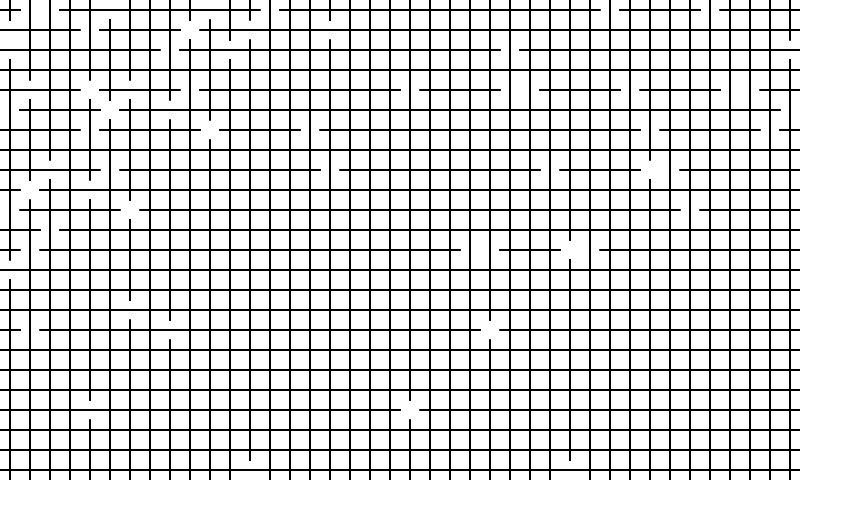
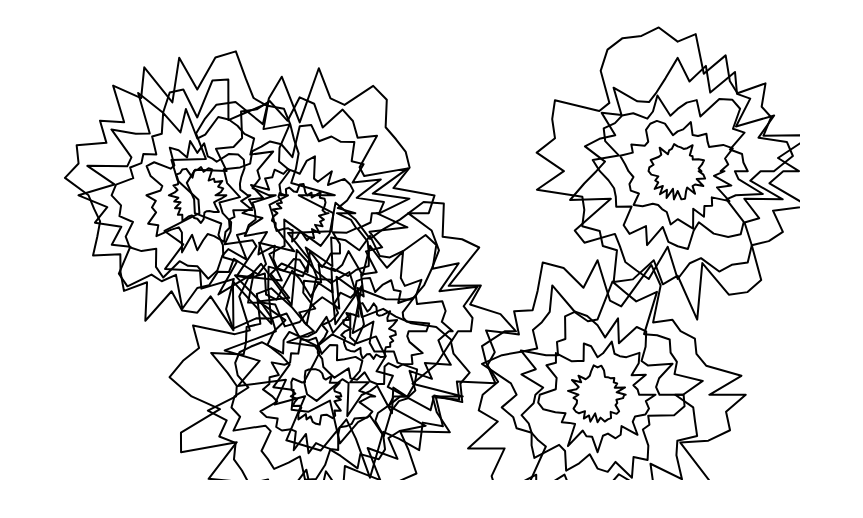
Before and after one commit to tristandetroy-sys/trmnl-topografie-art, a plain HTML site: page index.html in a window 1280 px wide. Shown: the whole page, without its empty margins (0-863 px from the left). Drawn offline with Linux system fonts and the light colour scheme.

Commit message:
Update index.html

```diff
--- a/index.html
+++ b/index.html
@@ -2,7 +2,7 @@
 <html>
 <head>
 <meta charset="UTF-8">
-  <title>Topografie Isolinien</title>
+<title>Topografie</title>
 </head>
 <body style="margin:0;background:white;">
 <svg id="svg" width="800" height="480" viewBox="0 0 800 480"
@@ -11,73 +11,45 @@
 <script>
 const svg = document.getElementById("svg");
 
-const width = 800;
-const height = 480;
-const cell = 20;          // Auflösung des Höhenfelds
-const levels = 7;         // Anzahl Höhenlinien
-const noiseScale = 0.08;  // „Zoom“ der Landschaft
+const blobs = 6;          // Anzahl „Berge“
+const rings = 5;          // Höhenlinien pro Berg
+const baseRadius = 120;
+const noise = 0.25;
 
-// Einfacher, weicher 2D-Noise
-function noise(x, y) {
-  return Math.sin(x * noiseScale) +
-         Math.sin(y * noiseScale) +
-         Math.sin((x + y) * noiseScale * 0.7);
+function rand(min, max) {
+  return Math.random() * (max - min) + min;
 }
 
-// Höhenfeld berechnen
-let field = [];
-for (let y = 0; y <= height; y += cell) {
-  let row = [];
-  for (let x = 0; x <= width; x += cell) {
-    row.push(noise(x, y));
+function blobPath(cx, cy, r) {
+  let d = "";
+  const steps = 48;
+
+  for (let i = 0; i <= steps; i++) {
+    const a = (i / steps) * Math.PI * 2;
+    const n = r * (1 + rand(-noise, noise));
+    const x = cx + Math.cos(a) * n;
+    const y = cy + Math.sin(a) * n;
+    d += (i === 0 ? "M" : "L") + x + " " + y;
   }
-  field.push(row);
+  return d + " Z";
 }
 
-// Marching-Squares-ähnliche Konturen (vereinfacht)
-function drawContour(level) {
-  let d = "";
+for (let b = 0; b < blobs; b++) {
+  const cx = rand(100, 700);
+  const cy = rand(80, 400);
 
-  for (let y = 0; y < field.length - 1; y++) {
-    for (let x = 0; x < field[0].length - 1; x++) {
-
-      let a = field[y][x] > level;
-      let b = field[y][x+1] > level;
-      let c = field[y+1][x+1] > level;
-      let d2 = field[y+1][x] > level;
-
-      let px = x * cell;
-      let py = y * cell;
-
-      if (a !== b) {
-        d += `M ${px + cell/2} ${py} l 0 ${cell} `;
-      }
-      if (b !== c) {
-        d += `M ${px + cell} ${py + cell/2} l ${-cell} 0 `;
-      }
-      if (c !== d2) {
-        d += `M ${px + cell/2} ${py + cell} l 0 ${-cell} `;
-      }
-      if (d2 !== a) {
-        d += `M ${px} ${py + cell/2} l ${cell} 0 `;
-      }
-    }
-  }
+  for (let r = rings; r > 0; r--) {
+    const radius = baseRadius * (r / rings);
 
     const path = document.createElementNS("http://www.w3.org/2000/svg", "path");
-  path.setAttribute("d", d);
+    path.setAttribute("d", blobPath(cx, cy, radius));
     path.setAttribute("fill", "none");
     path.setAttribute("stroke", "black");
     path.setAttribute("stroke-width", "2");
-  path.setAttribute("stroke-linecap", "round");
     path.setAttribute("stroke-linejoin", "round");
 
     svg.appendChild(path);
   }
-
-// Mehrere Höhenstufen zeichnen
-for (let i = 0; i < levels; i++) {
-  drawContour(-2 + i * 0.6);
 }
 </script>
 </body>
```
Lines whose indentation alone changed are shown as unchanged.
